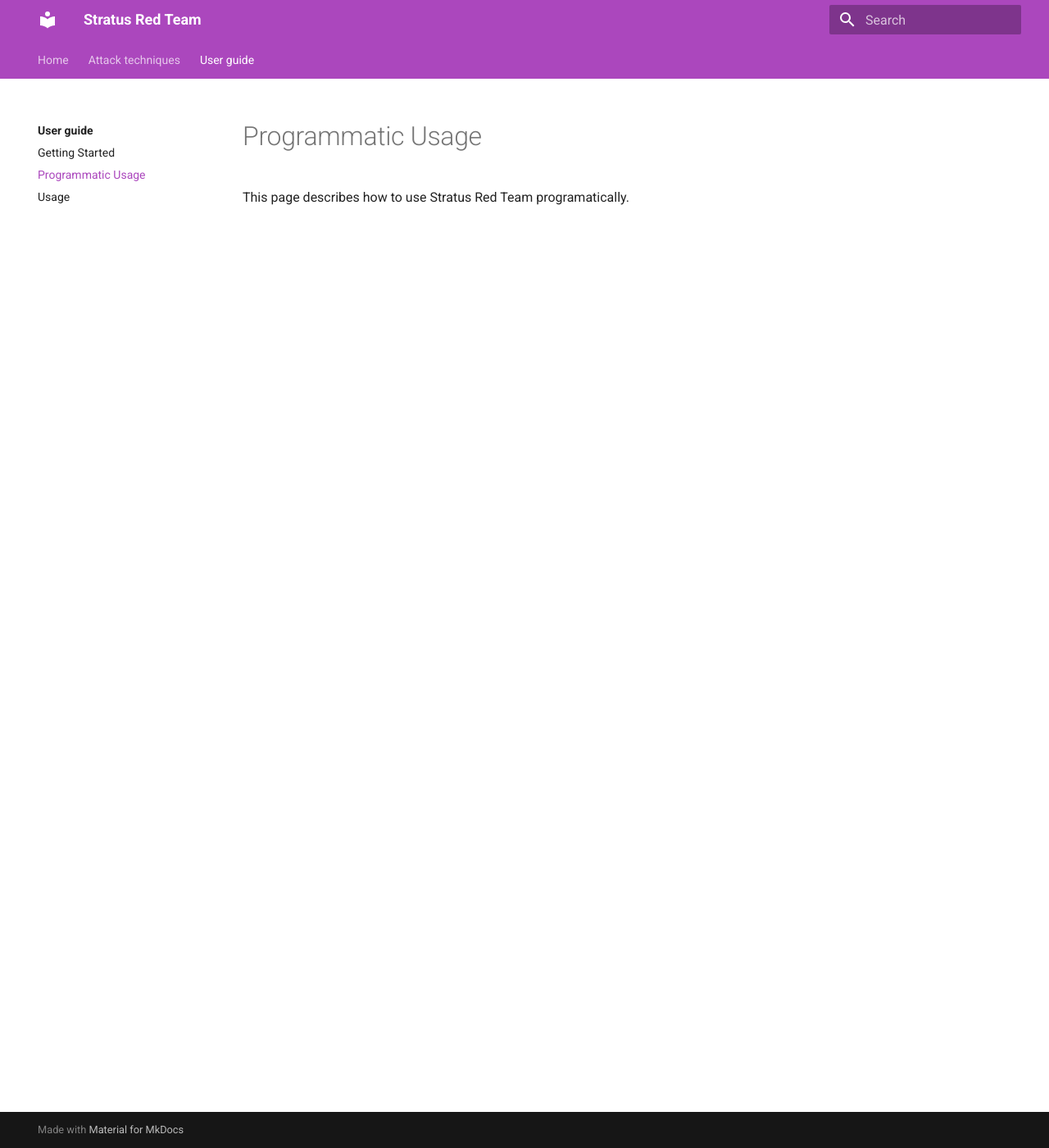
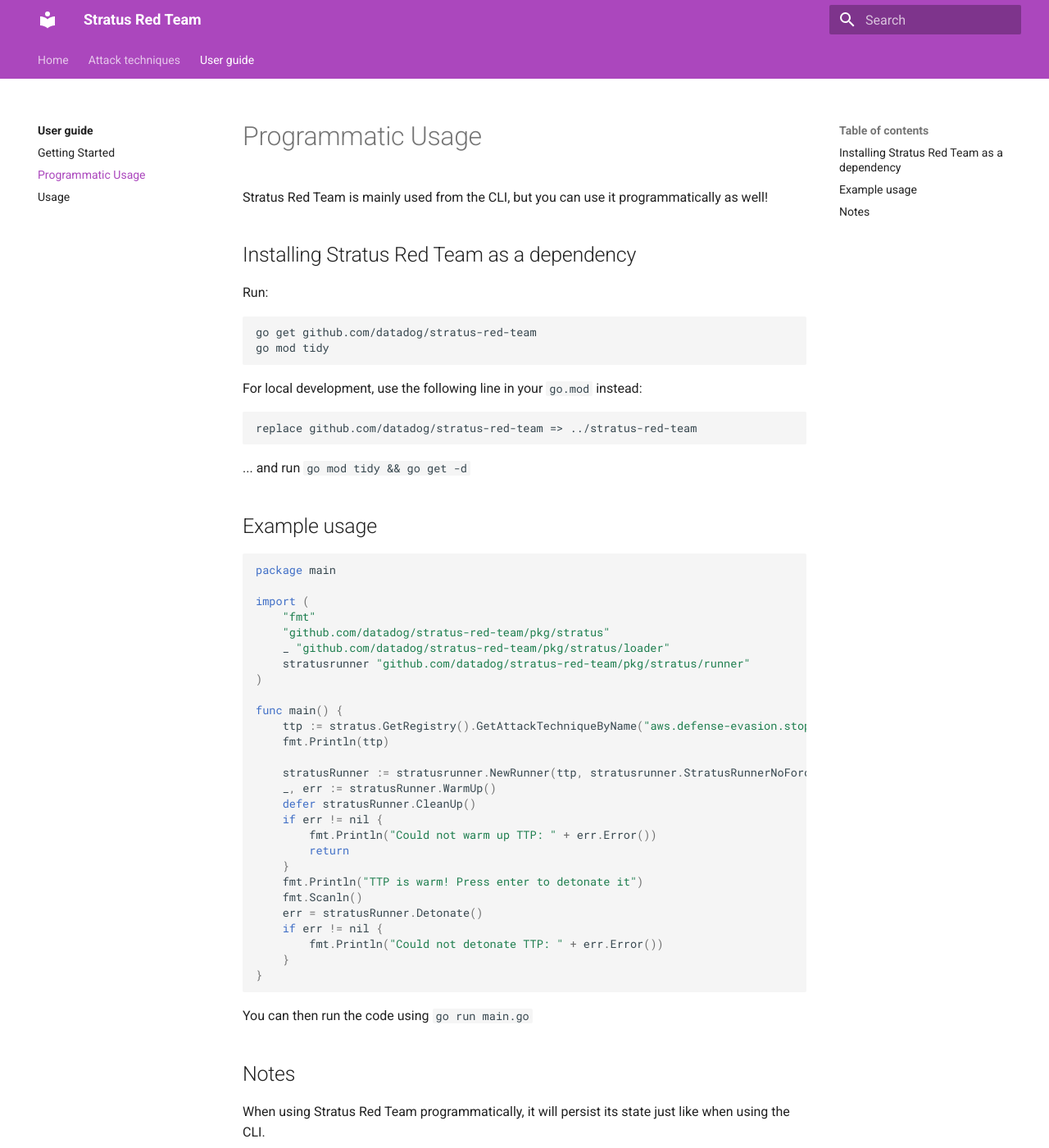
Before and after one commit to DataDog/stratus-red-team, an MkDocs documentation site: the page built from docs/user-guide/programmatic-usage.md, in a window 1280 px wide and 1400 px high. Shown: the whole window at 82% size. Built offline with MkDocs 1.6.1 and Material for MkDocs 9.7.7, drawn with Linux system fonts in a browser that asks for light colours; comment, search, counter and statistics services are not loaded; some of the changed text lies outside the part shown.

Commit message:
Write documentation no programmatic usage (closes #5)

````diff
--- a/docs/user-guide/programmatic-usage.md
+++ b/docs/user-guide/programmatic-usage.md
@@ -1,3 +1,60 @@
 # Programmatic Usage
 
-This page describes how to use Stratus Red Team programatically.
+Stratus Red Team is mainly used from the CLI, but you can use it programmatically as well!
+
+## Installing Stratus Red Team as a dependency
+
+Run:
+
+```
+go get github.com/datadog/stratus-red-team
+go mod tidy
+```
+
+For local development, use the following line in your `go.mod` instead:
+
+```
+replace github.com/datadog/stratus-red-team => ../stratus-red-team
+```
+
+... and run `go mod tidy && go get -d`
+
+## Example usage
+
+```go
+package main
+
+import (
+	"fmt"
+	"github.com/datadog/stratus-red-team/pkg/stratus"
+	_ "github.com/datadog/stratus-red-team/pkg/stratus/loader"
+	stratusrunner "github.com/datadog/stratus-red-team/pkg/stratus/runner"
+)
+
+func main() {
+	ttp := stratus.GetRegistry().GetAttackTechniqueByName("aws.defense-evasion.stop-cloudtrail")
+	fmt.Println(ttp)
+
+	stratusRunner := stratusrunner.NewRunner(ttp, stratusrunner.StratusRunnerNoForce)
+	_, err := stratusRunner.WarmUp()
+	defer stratusRunner.CleanUp()
+	if err != nil {
+		fmt.Println("Could not warm up TTP: " + err.Error())
+		return
+	}
+	fmt.Println("TTP is warm! Press enter to detonate it")
+	fmt.Scanln()
+	err = stratusRunner.Detonate()
+	if err != nil {
+		fmt.Println("Could not detonate TTP: " + err.Error())
+	}
+}
+```
+
+You can then run the code using `go run main.go`
+
+## Notes
+
+When using Stratus Red Team programmatically, it will persist its state just like when using the CLI.
+
+So for instance, if you warm up a specific attack technique programmatically, running `stratus status` will show the technique is in `WARM` state.
````
